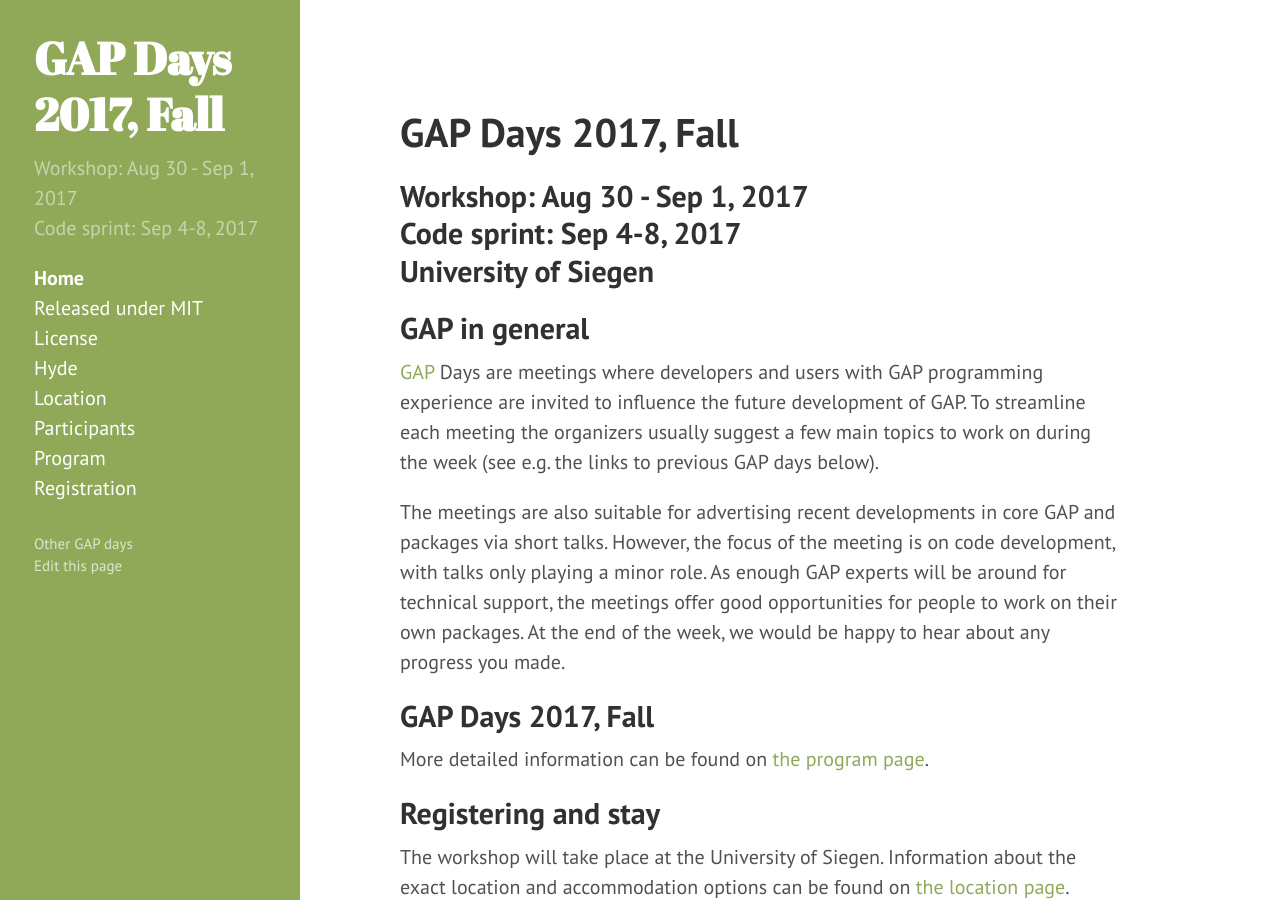
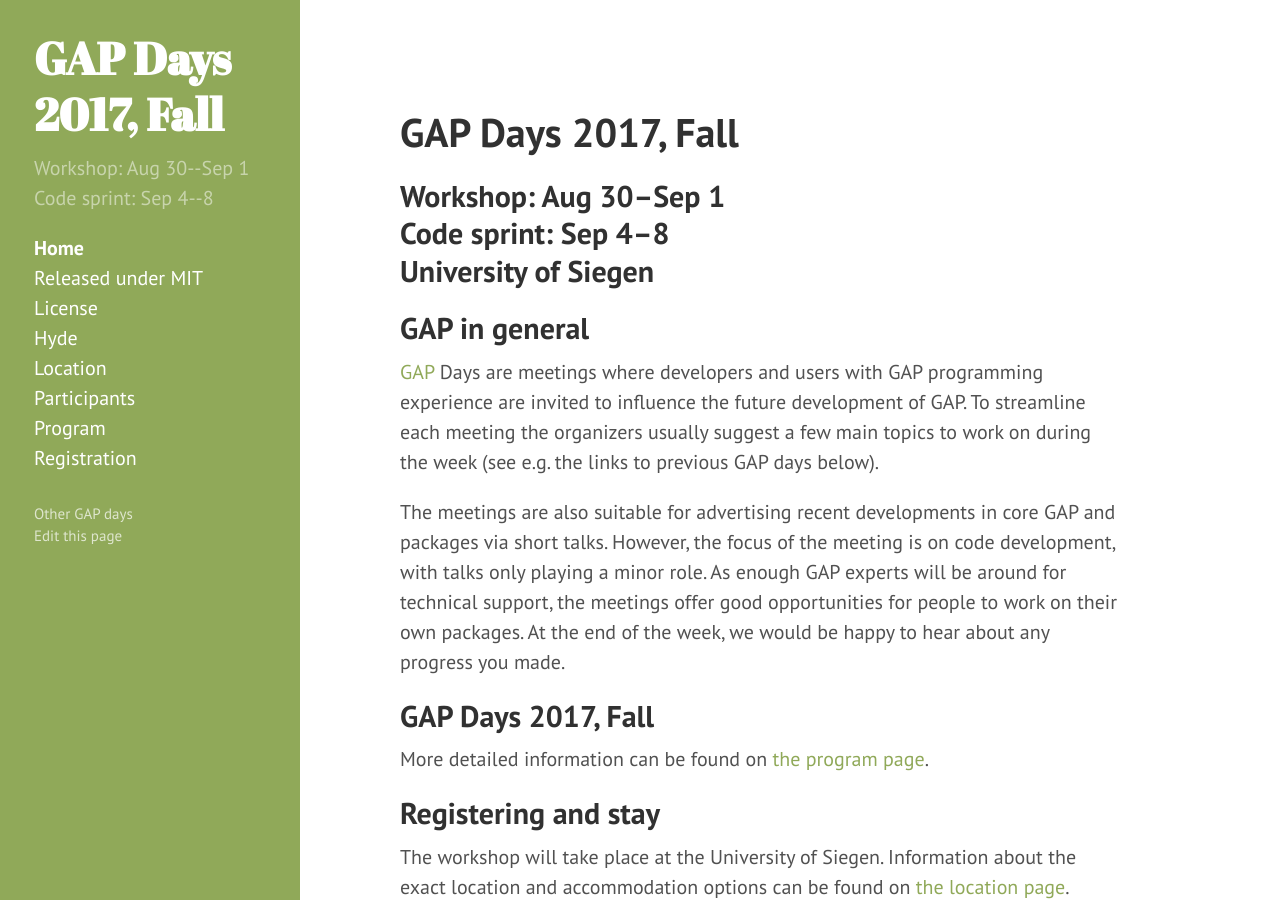
Before and after one commit to lbfm-rwth/gap-in-algebraic-research-2018, a Jekyll site: the page built from index.md, in a window 1280 px wide and 900 px high. Built offline with Jekyll 4.4.1, drawn with Linux system fonts in a browser that asks for light colours.

Commit message:
simplified dates

```diff
--- a/_config.yml
+++ b/_config.yml
@@ -8,7 +8,7 @@ permalink:        pretty
 # Setup
 title:            'GAP Days 2017, Fall'
 tagline:          'A GAP workshop'
-description:      'Workshop: Aug 30 - Sep 1, 2017<br> Code sprint: Sep 4-8, 2017'
+description:      'Workshop: Aug 30--Sep 1<br> Code sprint: Sep 4--8'
 location:         'University of Siegen'
 url:              http://gapdays.de
 baseurl:          /gapdays2017-fall
```
